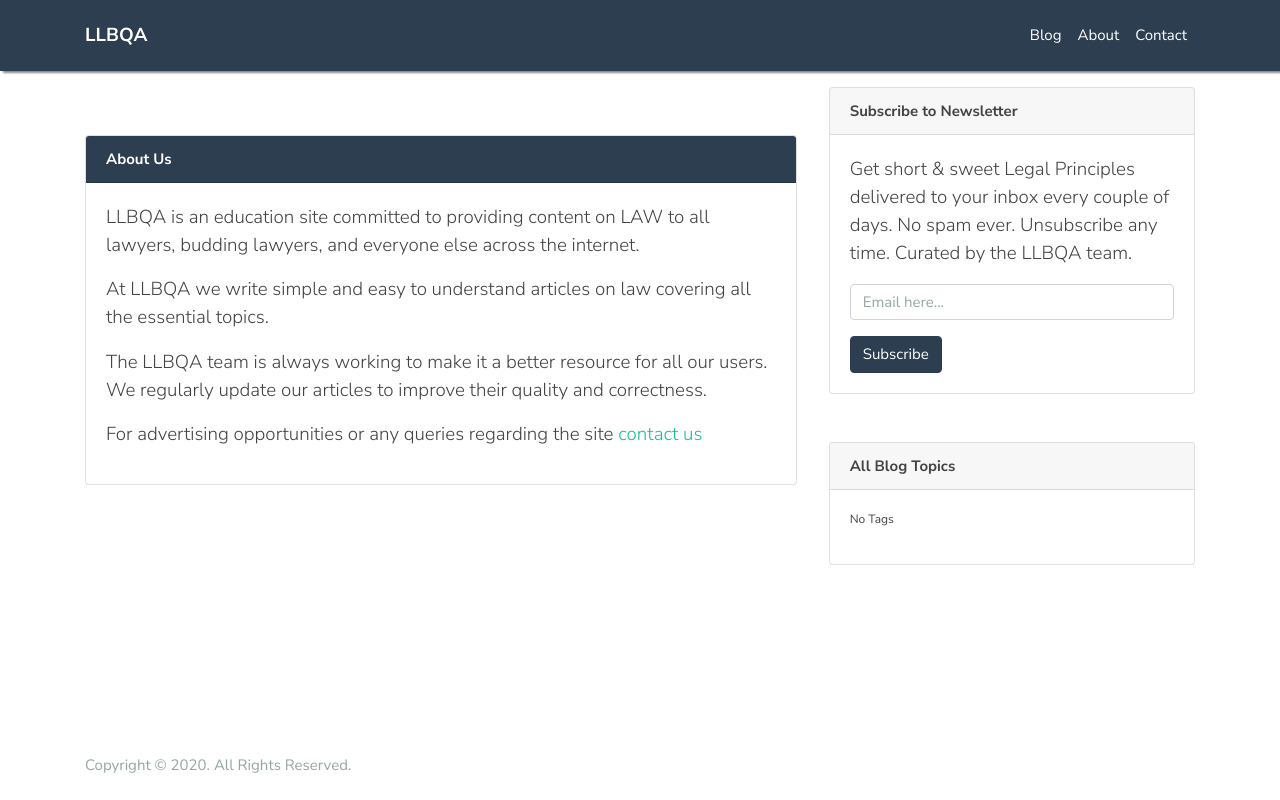
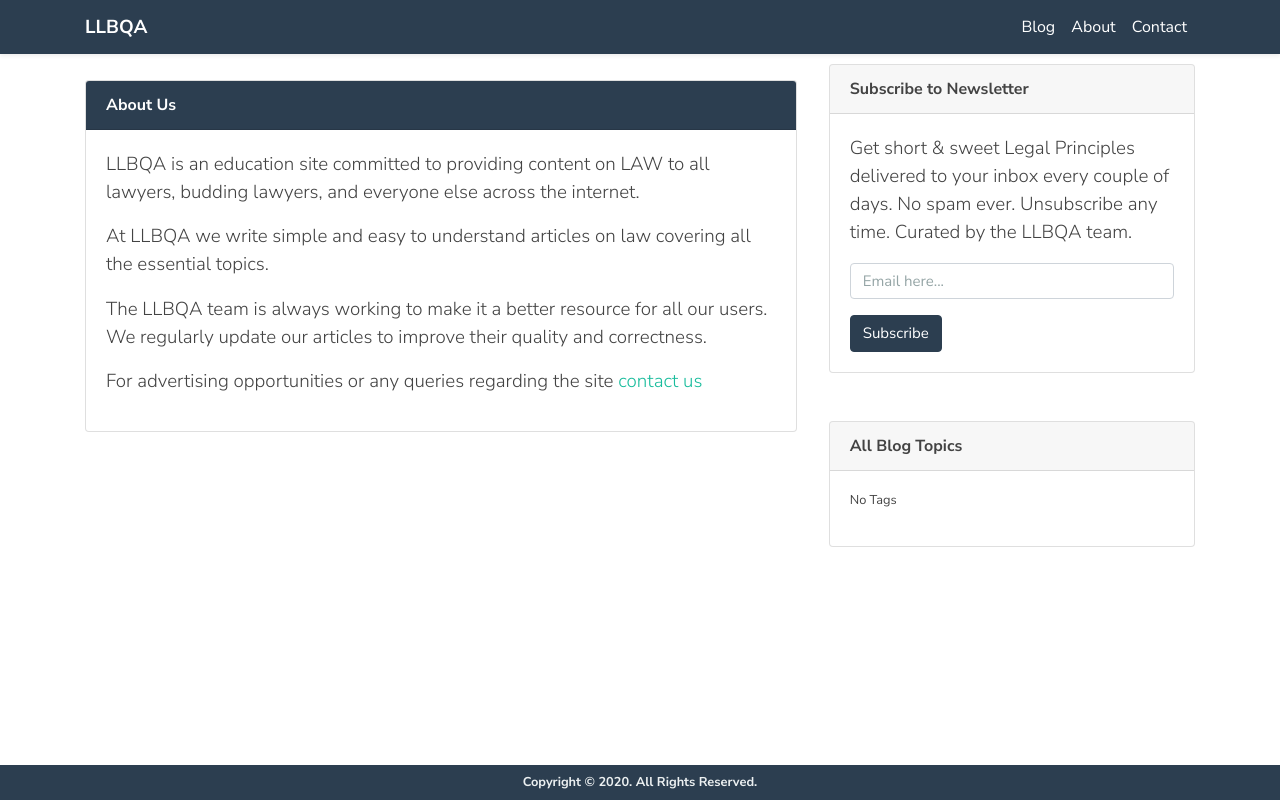
Before and after one commit to BradleyTim/LLBQA, a Django app: page /about/ in a window 1280 px wide. Run offline with Django 3.2, Linux system fonts and the light colour scheme; data that the repository does not hold is empty; some libraries are stand-ins or nearby versions.

Commit message:
minor updates

```diff
--- a/static/css/main.css
+++ b/static/css/main.css
@@ -9,18 +9,19 @@
 }
 
 body {
+  font-size: 16px;
   font-family: 'Nunito Sans', sans-serif;
   color: #434343;
   min-height: 100vh;
 }
 
 body::-webkit-scrollbar {
-    width: 0.5rem;
+  width: 0.5rem;
 }
 
 body::-webkit-scrollbar-track {
-    -webkit-box-shadow: inset 0 0 6px rgba(0,0,0,0.3);
-    box-shadow: inset 0 0 6px rgba(0,0,0,0.3);
+  -webkit-box-shadow: inset 0 0 6px rgba(0,0,0,0.3);
+  box-shadow: inset 0 0 6px rgba(0,0,0,0.3);
 }
 
 body::-webkit-scrollbar-thumb {
@@ -32,8 +33,29 @@ img {
   overflow-x: hidden;
 }
 
-header {
-  box-shadow: 3px 2px 2px #888;
+/* header {
+  box-shadow: 2px 3px 4px #ccc;
+} */
+
+header.navbar {
+  padding: 7px 16px;
+}
+
+footer div p {
+  margin: 0;
+  padding: 0.5rem 0;
+}
+
+ul {
+  margin: 0;
+}
+
+.content p > b > span {
+  font-weight: 600;
+}
+
+.content p > span {
+  font-size: 1.15rem !important;
 }
 
 .layout {
--- /dev/null
+++ b/static/js/main.js
@@ -0,0 +1,13 @@
+const year = document.querySelector('#year');
+const menuBurger = document.querySelector('#menu-burger');
+
+
+year.textContent = new Date().getFullYear();
+
+menuBurger.innerHTML = `
+  <svg viewBox="0 0 24 24" width="24" height="24" stroke="currentColor" stroke-width="2" fill="none" stroke-linecap="round" stroke-linejoin="round" class="css-i6dzq1">
+    <line x1="3" y1="12" x2="21" y2="12"></line>
+    <line x1="3" y1="6" x2="21" y2="6"></line>
+    <line x1="3" y1="18" x2="21" y2="18"></line>
+  </svg>
+`;
--- a/templates/layout/base.html
+++ b/templates/layout/base.html
@@ -5,7 +5,6 @@
   <meta charset="UTF-8">
   <meta name="viewport" content="width=device-width, initial-scale=1.0">
   <link href="https://fonts.googleapis.com/css2?family=Nunito+Sans:wght@200;300;400;600;700;800;900&display=swap" rel="stylesheet">
-  <!-- <link rel="stylesheet" href="https://stackpath.bootstrapcdn.com/bootstrap/4.5.0/css/bootstrap.min.css" integrity="sha384-9aIt2nRpC12Uk9gS9baDl411NQApFmC26EwAOH8WgZl5MYYxFfc+NcPb1dKGj7Sk" crossorigin="anonymous"> -->
   <link rel="stylesheet" type="text/css" href="{% static 'css/bootstrap.min.css' %}">
   <link rel="stylesheet" type="text/css" href="{% static 'css/main.css' %}" "{% now "U" %}" >
   {% if title %}
@@ -14,8 +13,10 @@
     <title>LLBQA</title>
   {% endif %}
 </head>
-<body class="bg-white layout">
-  {% include 'layout/navbar.html' %}
+<body class="bg-white pt-5 layout">
+  <div id="header">
+    {% include 'layout/navbar.html' %}
+  </div>
   <div class="container mt-3 base-layout">
     <div class="main">
       {% block content %}{% endblock %}
@@ -29,9 +30,12 @@
       </div>
     </div>
   </div>
-  {% include 'layout/footer.html' %}
+  <div id="footer">
+    {% include 'layout/footer.html' %}
+  </div>
   <script src="https://code.jquery.com/jquery-3.5.1.slim.min.js" integrity="sha384-DfXdz2htPH0lsSSs5nCTpuj/zy4C+OGpamoFVy38MVBnE+IbbVYUew+OrCXaRkfj" crossorigin="anonymous"></script>
   <script src="https://cdn.jsdelivr.net/npm/popper.js@1.16.0/dist/umd/popper.min.js" integrity="sha384-Q6E9RHvbIyZFJoft+2mJbHaEWldlvI9IOYy5n3zV9zzTtmI3UksdQRVvoxMfooAo" crossorigin="anonymous"></script>
   <script src="https://stackpath.bootstrapcdn.com/bootstrap/4.5.0/js/bootstrap.min.js" integrity="sha384-OgVRvuATP1z7JjHLkuOU7Xw704+h835Lr+6QL9UvYjZE3Ipu6Tp75j7Bh/kR0JKI" crossorigin="anonymous"></script>
+  <script src="{% static 'js/main.js' %}"></script>
 </body>
 </html>
--- a/templates/layout/footer.html
+++ b/templates/layout/footer.html
@@ -1,7 +1,7 @@
-<footer class="d-flex align-items-center py-2 bg-white">
-  <div class="container">
-    <p class="font-weight-normal text-muted">
-      Copyright &copy; 2020. All Rights Reserved.
+<footer class="bg-primary">
+  <div class="container d-flex align-items-center justify-content-center">
+    <p class="font-weight-bold text-light text-center small">
+      Copyright &copy; <span id="year"></span>. All Rights Reserved.
     </p>
   </div>
 </footer>
--- a/templates/layout/navbar.html
+++ b/templates/layout/navbar.html
@@ -1,8 +1,8 @@
-<header class="navbar navbar-expand-lg navbar-dark bg-primary">
+<header class="navbar navbar-expand-lg navbar-dark fixed-top shadow-sm bg-primary header-padding-7">
   <nav class="container">
     <a class="navbar-brand font-weight-bold" href="{% url 'pages-index' %}">LLBQA</a>
     <button class="navbar-toggler" type="button" data-toggle="collapse" data-target="#navbarNav" aria-controls="navbarNav" aria-expanded="false" aria-label="Toggle navigation">
-      <span class="navbar-toggler-icon"></span>
+      <span id="menu-burger"></span>
     </button>
     <div class="collapse navbar-collapse" id="navbarNav">
       <ul class="navbar-nav ml-auto">
--- a/templates/pages/about.html
+++ b/templates/pages/about.html
@@ -1,7 +1,7 @@
 {% extends 'layout/base.html' %}
 
 {% block content %}
-  <div class="contact-page my-5">
+  <div class="contact-page my-3">
     <div class="card">
       <div class="card-header bg-primary text-white font-weight-bold">
         About Us
--- a/templates/pages/contact.html
+++ b/templates/pages/contact.html
@@ -1,7 +1,7 @@
 {% extends 'layout/base.html' %}
 
 {% block content %}
-  <div class="contact-page my-5">
+  <div class="contact-page my-3">
     <div class="card">
       <div class="card-header bg-primary text-white font-weight-bold">
         Contact us
```
Also changed, not shown: app/settings.py (+5 -11 lines), templates/blog/detail.html (+5 -5 lines), templates/blog/index.html (+3 -4 lines).
